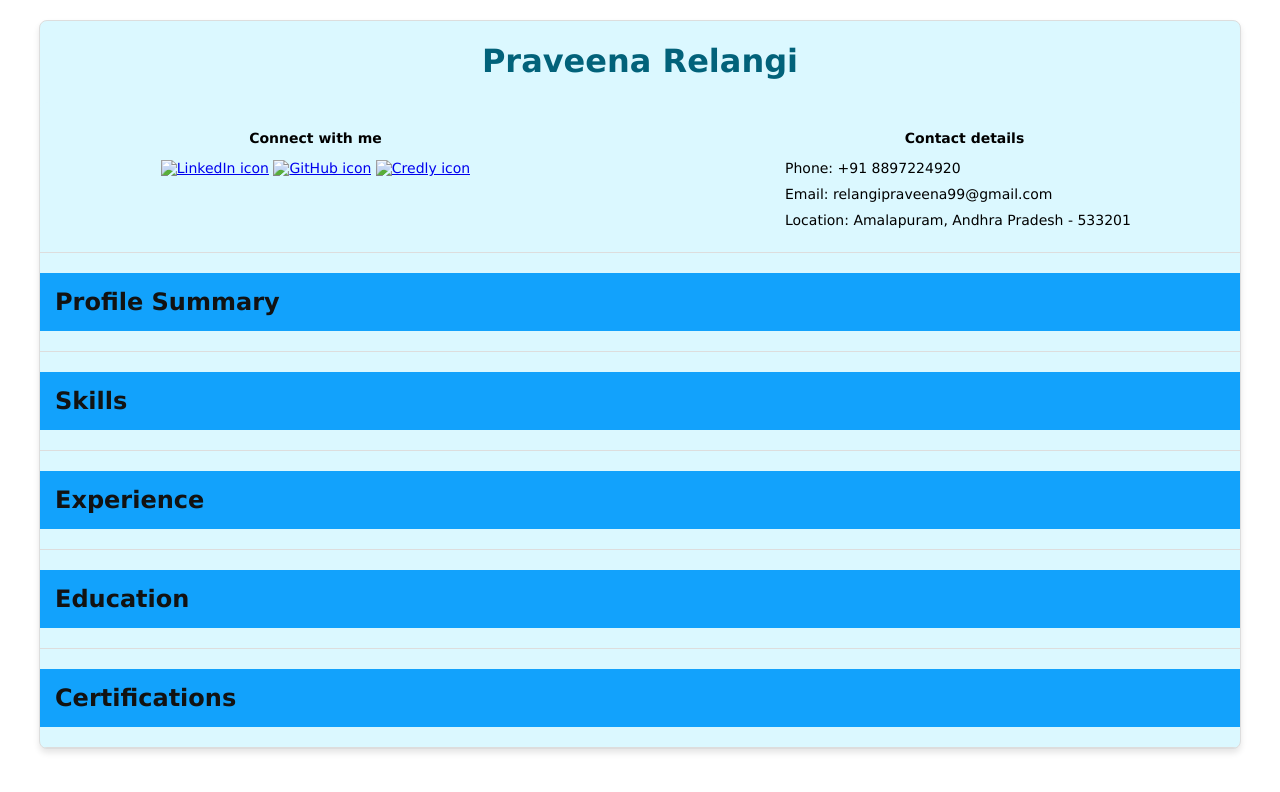
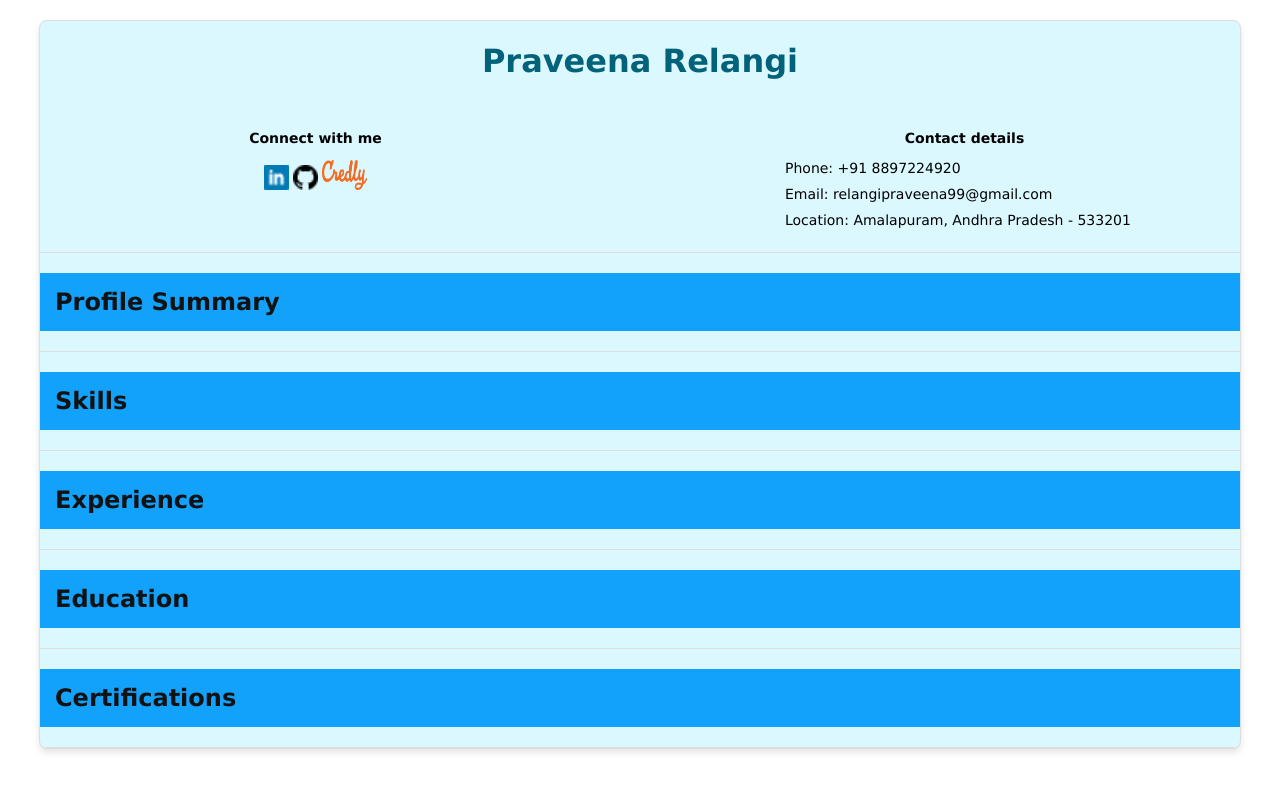
Before and after one commit to Praveena-relangi/Praveena-Webpages, a plain HTML site: page PraveenaWebResume.html in a window 1280 px wide. Drawn offline with Linux system fonts and the light colour scheme.

Commit message:
Update PraveenaWebResume.html

```diff
--- a/PraveenaWebResume.html
+++ b/PraveenaWebResume.html
@@ -14,9 +14,9 @@
   <div class="icons">
     <h4>Connect with me</h4>
     <p style="text-align: center;">
-    <a href="https://www.linkedin.com/in/praveena-relangi-085383196/" target=_blank><img src="LinkedIn.png" alt="LinkedIn icon" width="25" height="25"></a>
-    <a href="https://github.com/Praveena-relangi" target=_blank><img src="GitHub.png" alt="GitHub icon" width="25" height="25"></a>
-    <a href="https://www.credly.com/users/praveena-relangi" target=_blank><img src="Credly.png" alt="Credly icon" width="45" height="30"></a>
+    <a href="https://www.linkedin.com/in/praveena-relangi-085383196/" target=_blank><img src="webpage-images/LinkedIn.png" alt="LinkedIn icon" width="25" height="25"></a>
+    <a href="https://github.com/Praveena-relangi" target=_blank><img src="webpage-images/GitHub.png" alt="GitHub icon" width="25" height="25"></a>
+    <a href="https://www.credly.com/users/praveena-relangi" target=_blank><img src="webpage-images/Credly.png" alt="Credly icon" width="45" height="30"></a>
     </p>
   </div>
    <div>
```
